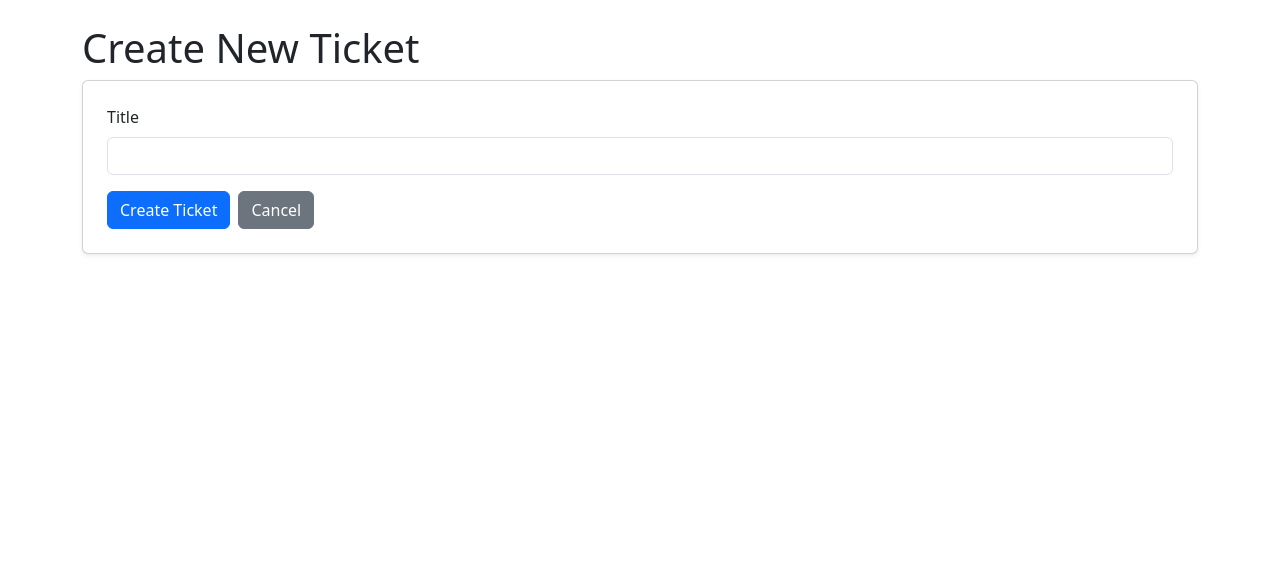
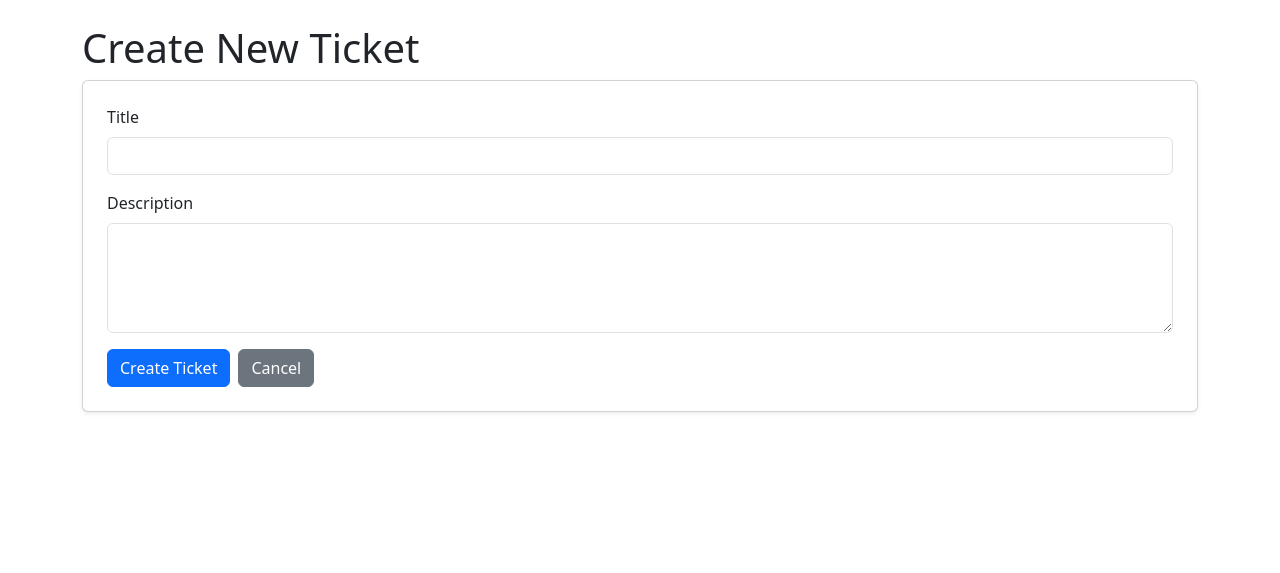
Before and after one commit to markcapelle/Helpdesk, a Django app: page /tickets/new/ in a window 1280 px wide. Shown: the part 56-629 px from the top of the page. Run offline with Django 5.2, Linux system fonts and the light colour scheme; the visitor is signed in with stand-in values (Sample User, id 1); data comes from the database, SQL or seed files in the repository; data that the repository does not hold is empty.

Commit message:
FEAT: added description to tickets table, added field to appropriate pages
added description to the tickets table. added the field to creating a new ticket and editable in the ticket detail.
added functionality when ticket is created it automatically sets the due date one week.

```diff
--- a/tickets/models.py
+++ b/tickets/models.py
@@ -11,6 +11,7 @@ class Status(models.Model):
 
 class Ticket(models.Model):
     title = models.TextField()
+    description = models.TextField(null=True, blank=True)
 
     status = models.ForeignKey(
         Status,
--- a/tickets/templates/tickets/new_ticket.html
+++ b/tickets/templates/tickets/new_ticket.html
@@ -17,6 +17,11 @@
         <input type="text" name="title" class="form-control" required>
     </div>
 
+    <div class="mb-3">
+        <label class="form-label">Description</label>
+        <textarea name="description" class="form-control" rows="4"></textarea>
+    </div>
+
     <div class="d-flex">
         <button type="submit" class="btn btn-primary me-2">Create Ticket</button>
 
--- a/tickets/templates/tickets/ticket_detail.html
+++ b/tickets/templates/tickets/ticket_detail.html
@@ -17,6 +17,12 @@
         <input type="text" name="title" class="form-control"
                value="{{ ticket.title }}" required>
     </div>
+
+    <div class="mb-3">
+        <label class="form-label">Description</label>
+        <textarea name="description" class="form-control" rows="4">{{ ticket.description }}</textarea>
+    </div>
+
 
     <!-- Created / Due / Status -->
     <div class="row mb-3">
--- a/tickets/urls.py
+++ b/tickets/urls.py
@@ -3,6 +3,6 @@ from .views import ticket_list, ticket_detail, new_ticket
 
 urlpatterns = [
     path("", ticket_list, name="ticket_list"),
+    path("new/", new_ticket, name="new_ticket"),
     path("<int:ticket_id>/", ticket_detail, name="ticket_detail"),
-    path("new/", new_ticket, name="new_ticket"),
 ]
--- a/tickets/views.py
+++ b/tickets/views.py
@@ -2,7 +2,7 @@ from django.shortcuts import render, get_object_or_404
 from .models import Ticket, Status
 from django.contrib.auth.decorators import login_required, permission_required
 from django.shortcuts import render, redirect
-from datetime import datetime
+from datetime import datetime, date, timedelta
 
 
 @permission_required('tickets.view_ticket', raise_exception=True)
@@ -42,6 +42,7 @@ def ticket_detail(request, ticket_id):
 
     if request.method == "POST":
         ticket.title = request.POST.get("title")
+        ticket.description = request.POST.get("description")
         ticket.outcome = request.POST.get("outcome")
 
         # Created date
@@ -90,11 +91,14 @@ def new_ticket(request):
 
     if request.method == "POST":
         title = request.POST.get("title")
+        description = request.POST.get("description")
 
         Ticket.objects.create(
             title=title,
+            description=description,
             status=default_status,
-            assigned_to=request.user
+            assigned_to=request.user,
+            due_date=date.today() + timedelta(days=7)
         )
 
         return redirect("ticket_list")
```
Also changed, not shown: tickets/migrations/0002_ticket_description.py (added).
